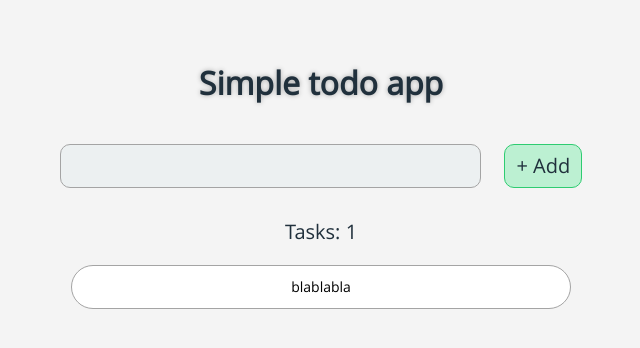
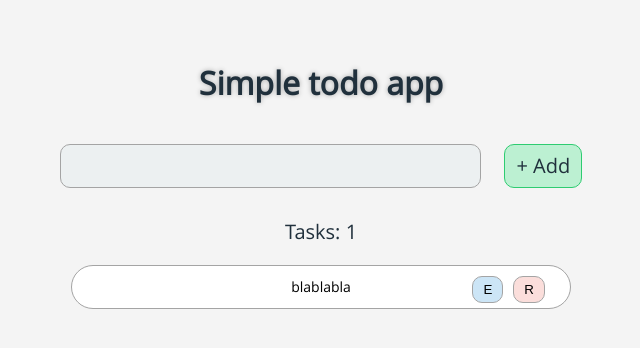
Before and after one commit to alxisk/todo-app, a React app: page / in a window 1280 px wide. Shown: the top 348 px of the page, without its empty margins (319-959 px from the left). Built offline with nearby package versions, Linux system fonts and the light colour scheme; the HTML template or start-up script is replaced by a standard one.

Commit message:
make entries removable

```diff
--- a/src/components/App.js
+++ b/src/components/App.js
@@ -14,6 +14,7 @@ class App extends React.Component {
     };
 
     this.handleSubmit = this.handleSubmit.bind(this);
+    this.handleRemove = this.handleRemove.bind(this);
   }
 
   handleSubmit(event) {
@@ -28,13 +29,22 @@ class App extends React.Component {
     event.target.entry.value = '';
   }
 
+  handleRemove(event) {
+    event.preventDefault();
+    let id = event.target.getAttribute('data-id')
+    this.setState(prevState => {
+      return {entries: prevState.entries.filter((item) => item.id != id)};
+    });
+  }
+
   render() {
     return (
       <div className="app">
         <div className="center-wrap app__center-wrap">
           <AppTitle title={'Simple todo app'} />
           <InputForm onsubmit={this.handleSubmit} />
-          <TodoList entries={this.state.entries} taskCount={this.state.entries.length} />
+          <TodoList entries={this.state.entries}
+            handleRemove={this.handleRemove} taskCount={this.state.entries.length} />
         </div>
       </div>
     );
--- a/src/components/InputForm.js
+++ b/src/components/InputForm.js
@@ -5,7 +5,7 @@ export default function InputForm(props) {
   return (
     <form className="input-form" onSubmit={props.onsubmit}>
       <input type="text" name="entry" />
-      <button className="btn input-form__btn">+ Add</button>
+      <button className="btn btn--green input-form__btn">+ Add</button>
     </form>
   );
 }
--- a/src/components/ListItem.js
+++ b/src/components/ListItem.js
@@ -5,6 +5,11 @@ export default function ListItem(props) {
   return (
     <li className="todo-list__list-item">
       <p>{props.text}</p>
+      <div className="todo-list__btns">
+        <button className="btn btn--blue todo-list__btn">E</button>
+        <button className="btn btn--red todo-list__btn"
+          onClick={props.handleRemove} data-id={props.id}>R</button>
+      </div>
     </li>
   );
 }
--- a/src/components/TodoList.js
+++ b/src/components/TodoList.js
@@ -8,7 +8,8 @@ export default function TodoList(props) {
       <p className="todo-list__tasks-count">Tasks: {props.taskCount}</p>
       <ul className="todo-list__list">
         {props.entries.map(entry =>
-          <ListItem key={entry.id} text={entry.text} />)}
+          <ListItem key={entry.id} id={entry.id} text={entry.text}
+            handleRemove={props.handleRemove}/>)}
       </ul>
     </div>
   );
--- a/src/styles/general.scss
+++ b/src/styles/general.scss
@@ -32,4 +32,43 @@ a {
   border: none;
   border-radius: 10px;
   outline: none;
+
+  &--green {
+    border: 1px solid $green;
+    background: lighten($green, 35%);
+
+    &:hover {
+      background: lighten($green, 25%);
+    }
+
+    &:active {
+      background: lighten($green, 17%);
+    }
+  }
+
+  &--blue {
+    border: 1px solid $blue;
+    background: lighten($blue, 35%);
+
+    &:hover {
+      background: lighten($blue, 25%);
+    }
+
+    &:active {
+      background: lighten($blue, 15%);
+    }
+  }
+
+  &--red {
+    border: 1px solid $red;
+    background: lighten($red, 35%);
+
+    &:hover {
+      background: lighten($red, 25%);
+    }
+
+    &:active {
+      background: lighten($red, 15%);
+    }
+  }
 }
--- a/src/styles/input-form.scss
+++ b/src/styles/input-form.scss
@@ -26,16 +26,6 @@
     font-family: $font-main;
     font-size: 20px;
     line-height: 24px;
-    border: 1px solid $green;
     color: $text-black;
-    background: lighten($green, 35%);
-
-    &:hover {
-      background: lighten($green, 25%);
-    }
-
-    &:active {
-      background: lighten($green, 17%);
-    }
   }
 }
--- a/src/styles/todo-list.scss
+++ b/src/styles/todo-list.scss
@@ -10,6 +10,7 @@
   }
 
   &__list-item {
+    position: relative;
     margin: 0 auto;
     margin-bottom: 5px;
     padding: 0 10px;
@@ -24,4 +25,20 @@
     overflow-wrap: break-word;
     overflow: hidden;
   }
+
+  &__btns {
+    position: absolute;
+    top: 10px;
+    right: 25px;
+  }
+
+  &__btn {
+    padding: 5px 10px;
+    margin-right: 10px;
+    border: 1px solid $lightgrey;
+
+    &:last-child {
+      margin-right: 0;
+    }
+  }
 }
--- a/src/styles/variables.scss
+++ b/src/styles/variables.scss
@@ -4,5 +4,7 @@ $font-main: 'open-sans-regular', sans-serif;
 // colors
 $white: #ecf0f1;
 $green: #2ecc71;
+$blue: #3498db;
+$red: #e74c3c;
 $lightgrey: #a4a4a4;
 $text-black: #20303c;
```
